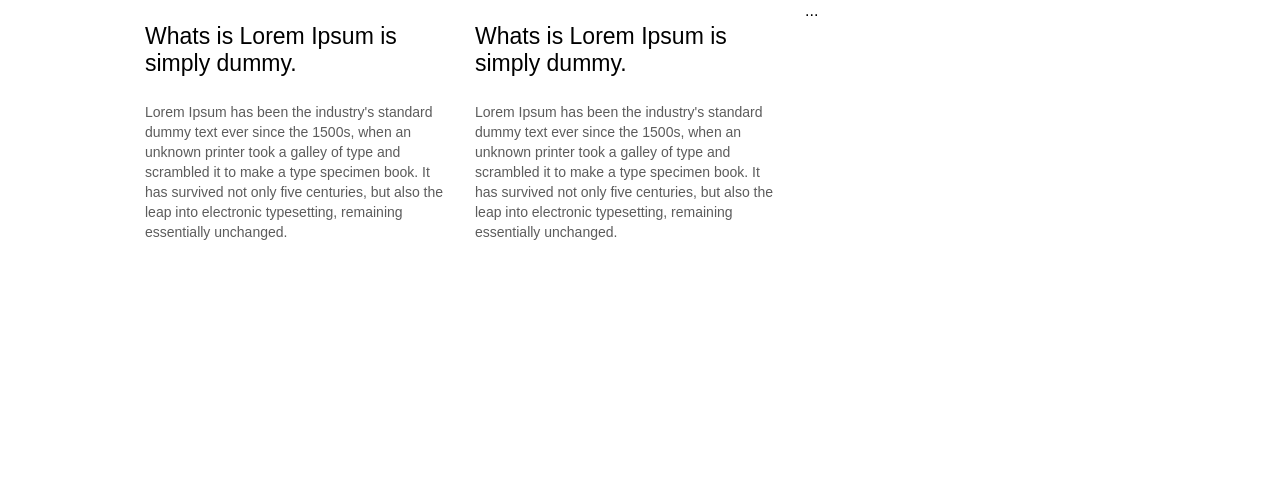
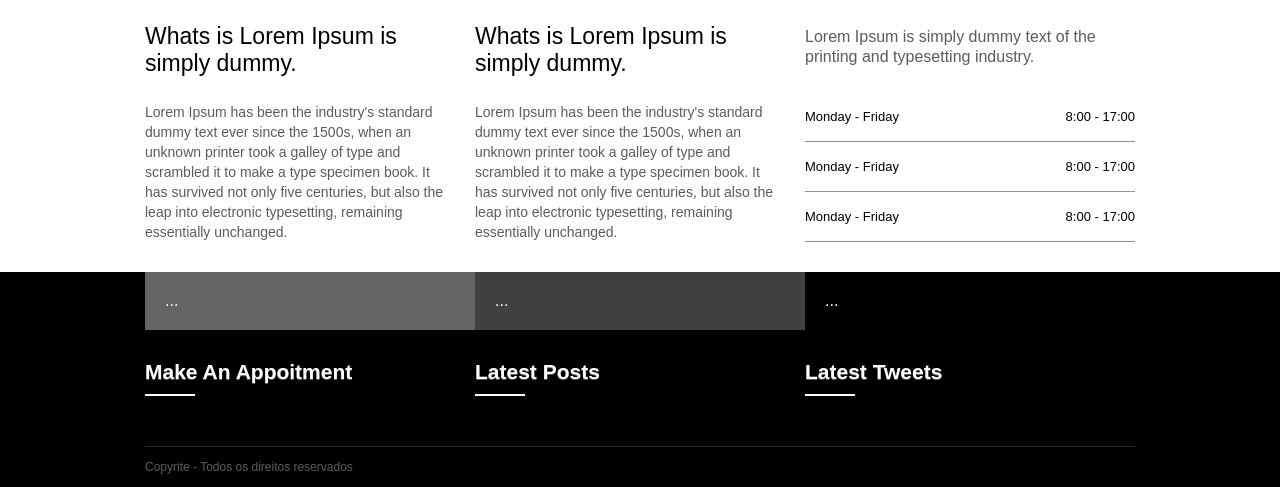
Before and after one commit to danielcmelo/flex-box, a plain HTML site: page index.html in a window 1280 px wide. Shown: the part 1440-1927 px from the top of the page. Before the commit the page ends 1712 px from the top, so only its background shows below. Drawn offline with Linux system fonts and the light colour scheme.

Commit message:
structure footer

```diff
--- a/assets/css/style.css
+++ b/assets/css/style.css
@@ -1,27 +1,27 @@
-*{
+* {
     margin: 0;
     padding: 0;
     font-family: Arial, Helvetica, sans-serif;
 }
 
-header{
+header {
     display: flex;
     justify-content: center;
     height: 120px;
 }
 
-.container{
+.container {
     width: 990px;
     display: flex;
     justify-content: space-between;
 }
 
-.logo{
+.logo {
     display: flex;
     align-items: center;
 }
 
-a.title-logo{
+a.title-logo {
     text-transform: uppercase;
     font-weight: bold;
     font-size: 2.5rem;
@@ -29,23 +29,23 @@ a.title-logo{
     color: black;
 }
 
-.menu{
+.menu {
     display: flex;
     align-items: center;
 }
 
 nav ul,
-nav li{
+nav li {
     list-style: none;
     margin: 0;
     padding: 0;
 }
 
-nav ul{
+nav ul {
     display: flex;
 }
 
-nav a{
+nav a {
     display: block;
     padding: 15px;
     text-decoration: none;
@@ -53,12 +53,12 @@ nav a{
 }
 
 nav .active a,
-nav a:hover{
+nav a:hover {
     background-color: black;
     color: white;
 }
 
-section#banner{
+section#banner {
     display: flex;
     justify-content: center;
     background-image: url('../images/image1.jpg');
@@ -67,19 +67,19 @@ section#banner{
     height: 670px;
 }
 
-.column{
+.column {
     display: flex;
     flex-direction: column;
 }
 
-.banner_headline{
+.banner_headline {
     flex: 1;
     display: flex;
     flex-direction: column;
     justify-content: center;
 }
 
-.banner_headline h1{
+.banner_headline h1 {
     color: black;
     font-size: 70px;
     text-shadow: 0px 1px 0px rgb(116, 116, 116);
@@ -88,7 +88,7 @@ section#banner{
     max-width: 350px;
 }
 
-.banner_headline h2{
+.banner_headline h2 {
     color: black;
     font-size: 21px;
     text-shadow: 0px 1px 0px rgb(116, 116, 116);
@@ -98,42 +98,43 @@ section#banner{
     margin-top: 30px;
 }
 
-.banner_options{
+.banner_options {
     height: 210px;
     display: flex;
 }
 
 .banner-1,
 .banner-2,
-.banner-3{
+.banner-3 {
     flex: 1;
     color: white;
     padding: 20px;
 }
 
-.banner-1{
+.banner-1 {
     background-color: rgb(100, 100, 100);
 }
 
-.banner-2{
+.banner-2 {
     background-color: rgb(65, 65, 65);
 }
 
-.banner-3{
+.banner-3 {
     background-color: rgb(0, 0, 0);
 }
 
-.banner-title{
+.banner-title {
     font-size: 21px;
 }
 
-.banner-desc{
+.banner-desc {
     font-size: 12px;
     /* margin-top: 20px;
     margin-bottom: 20px; */
     padding: 20px 0px;
 }
-.banner_options a{
+
+.banner_options a {
     display: inline-block;
     padding: 5px;
     border: 1px solid white;
@@ -142,72 +143,72 @@ section#banner{
     text-decoration: none;
 }
 
-.hours-options{
+.hours-options {
     display: flex;
     justify-content: space-between;
     padding: 17px 0px;
     border-bottom: 1px solid rgb(143, 143, 143);
 }
 
-.day-options{
+.day-options {
     font-size: 13px;
 }
 
-.open-hours{
+.open-hours {
     font-size: 13px;
 }
 
-section#geral{
+section#geral {
     display: flex;
     justify-content: center;
 }
 
-section#geral section{
+section#geral section {
     flex: 2;
 }
 
-section#geral aside{
+section#geral aside {
     flex: 1;
 }
 
-.widget-title{
+.widget-title {
     margin-top: 30px;
     margin-bottom: 20px;
 }
 
-.widget-title-text{
+.widget-title-text {
     color: black;
     font-size: 21px;
     font-weight: bold;
 }
 
-.widget-title-bar{
+.widget-title-bar {
     width: 50px;
     height: 2px;
     background-color: black;
     margin-top: 10px;
 }
 
-.flex{
+.flex {
     display: flex;
     flex-wrap: wrap;
 }
 
-article{
+article {
     flex: 1;
     min-width: 300px;
     margin-right: 20px;
 }
 
-article a{
+article a {
     text-decoration: none;
 }
 
-article .news-date{
+article .news-date {
     display: flex;
 }
 
-article .news-posted-at{
+article .news-posted-at {
     background-color: black;
     color: white;
     font-size: 12px;
@@ -215,7 +216,7 @@ article .news-posted-at{
     margin-right: 2px;
 }
 
-article .news-comments{
+article .news-comments {
     background-color: white;
     border: 1px solid black;
     color: black;
@@ -223,36 +224,100 @@ article .news-comments{
     font-size: 12px;
 }
 
-article .news-thumbnail{
+article .news-thumbnail {
     margin-top: 30px;
 }
 
-article .news-thumbnail img{
+article .news-thumbnail img {
     width: 100%;
     height: auto;
 }
 
-article .news-title{
+article .news-title {
     padding: 25px 0px;
     color: black;
     font-size: 23px;
 }
 
-article .news-resume{
+article .news-resume {
     color: #5c5c5c;
     font-size: 14px;
     line-height: 20px;
     margin-bottom: 30px;
 }
 
-.departments-options{
+.departments-options {
     min-width: 200px;
 }
 
-.departament-1{
+.departament-1 {
     height: 140px;
     width: 140px;
     background-color: black;
     margin-bottom: 20px;
     margin-right: 20px;
 }
+
+.widget-desc {
+    padding: 25px 0px;
+    line-height: 20px;
+    color: #5c5c5c;
+}
+
+footer {
+    display: flex;
+    justify-content: center;
+    background-color: black;
+}
+
+.footer-menu {
+    display: flex;
+}
+
+.fm-1,
+.fm-2,
+.fm-3 {
+    flex: 1;
+    color: white;
+    padding: 20px;
+}
+
+.fm-1 {
+    background-color: rgb(100, 100, 100);
+}
+
+.fm-2 {
+
+    background-color: rgb(65, 65, 65);
+}
+
+.fm-3 {
+    background-color: rgb(0, 0, 0);
+}
+
+.footer-area{
+    display: flex;
+    color: white;
+}
+
+.footer-areaItem{
+    flex: 1;
+}
+
+.title-footer{
+    color: white;
+    text-shadow: 0px 1px 0px #5c5c5c;
+}
+
+.bar-footer{
+    background-color: white;
+}
+
+.footer-copy{
+    border-top: 1px solid #2c2c2c;
+    height: 40px;
+    line-height: 40px;
+    color: #5c5c5c;
+    font-size: 12px;
+    margin-top: 30px;
+}
--- a/index.html
+++ b/index.html
@@ -224,12 +224,80 @@
                         <div class="widget-title-bar"></div>
                     </div>
                     <div class="widget-body">
-                        ...
+                        <div class="widget-desc">Lorem Ipsum is simply dummy text of the printing and typesetting
+                            industry.</div>
+                        <div class="hours-options">
+                            <div class="day-options">
+                                Monday - Friday
+                            </div>
+                            <div class="open-hours">
+                                8:00 - 17:00
+                            </div>
+                        </div>
+
+                        <div class="hours-options">
+                            <div class="day-options">
+                                Monday - Friday
+                            </div>
+                            <div class="open-hours">
+                                8:00 - 17:00
+                            </div>
+                        </div>
+
+                        <div class="hours-options">
+                            <div class="day-options">
+                                Monday - Friday
+                            </div>
+                            <div class="open-hours">
+                                8:00 - 17:00
+                            </div>
+                        </div>
                     </div>
                 </div>
             </aside>
         </div>
     </section>
+    <footer>
+        <div class="container column">
+            <div class="footer-menu">
+                <div class="fm-1">
+                    ...
+                </div>
+                <div class="fm-2">
+                    ...
+                </div>
+                <div class="fm-3">
+                    ...
+                </div>
+            </div>
+            <div class="footer-area">
+                <div class="footer-areaItem">
+                    <div class="widget-title">
+                        <div class="widget-title-text title-footer">Make An Appoitment</div>
+                        <div class="widget-title-bar bar-footer"></div>
+                    </div>
+                </div>
+                <div class="footer-areaItem">
+                    <div class="widget-title">
+                        <div class="widget-title-text title-footer">Latest Posts</div>
+                        <div class="widget-title-bar bar-footer"></div>
+                    </div>
+                </div>
+                <div class="footer-areaItem">
+                    <div class="widget-title">
+                        <div class="widget-title-text title-footer">Latest Tweets</div>
+                        <div class="widget-title-bar bar-footer"></div>
+                    </div>
+                </div>
+            </div>
+            <div class="footer-copy">
+                Copyrite - Todos os direitos reservados
+            </div>
+        </div>
+    </footer>
+
+
+
 </body>
 
 </html>
```
